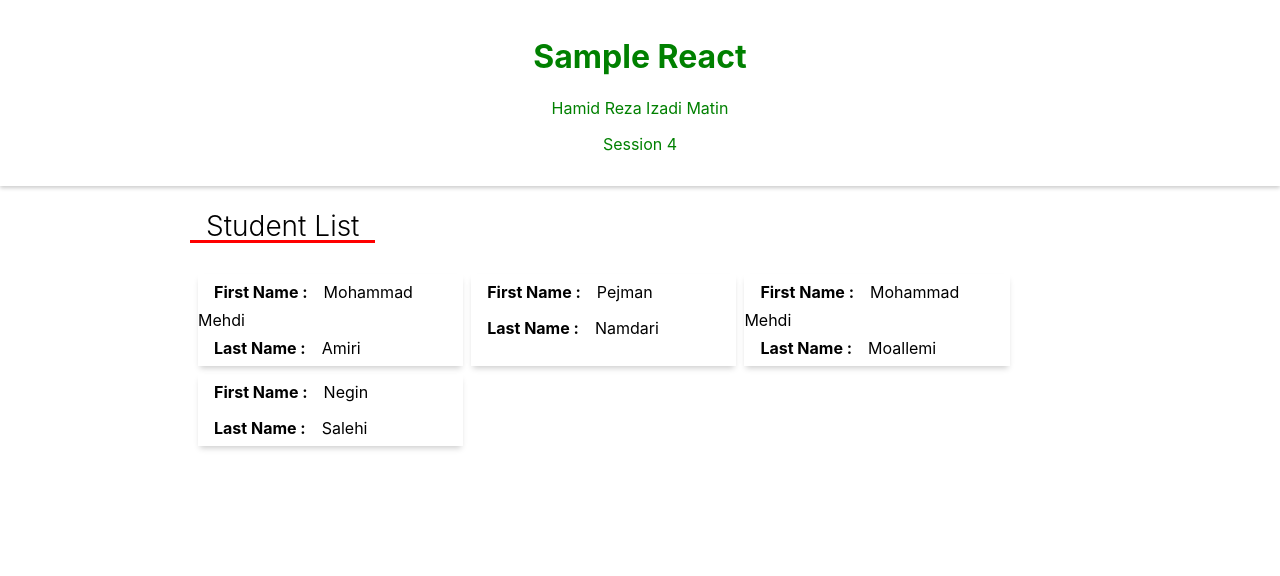
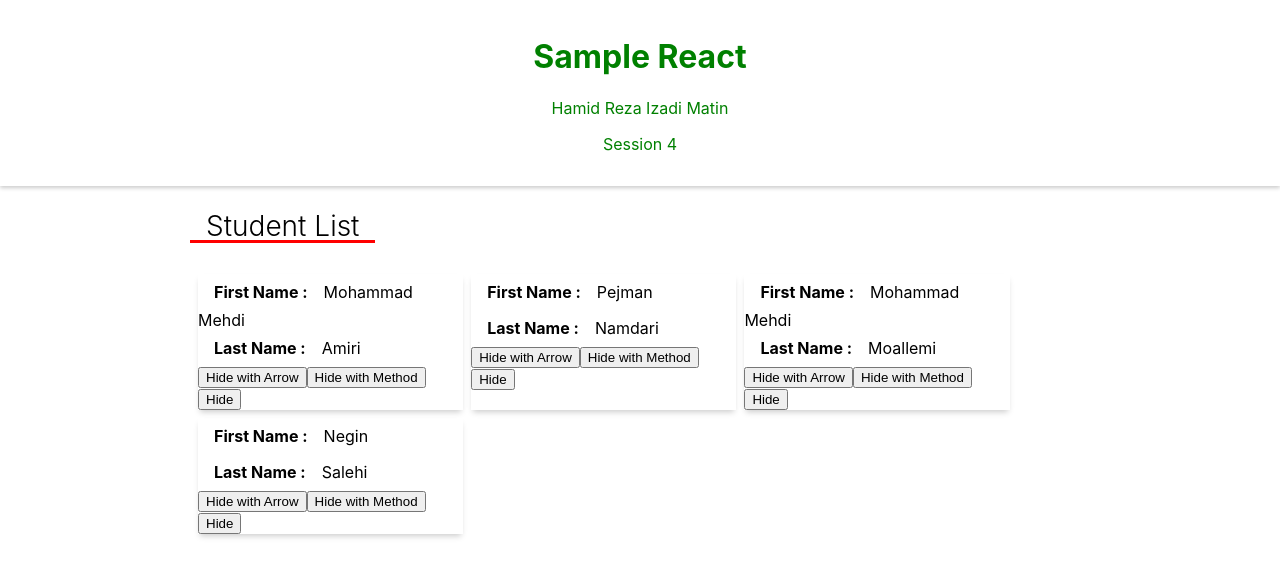
Before and after one commit to hamidmatin/ReactJS-99-11-28, a React (Create React App) app: page / in a window 1280 px wide. Shown: the top 576 px of the page. Built offline with nearby package versions, Linux system fonts and the light colour scheme.

Commit message:
Event Handler in React

```diff
--- a/src/components/students/Student.js
+++ b/src/components/students/Student.js
@@ -1,8 +1,39 @@
 import React, { Component } from 'react';
 
 export default class Student extends Component {
+  constructor() {
+    super();
+    this.state = { visible: true };
+
+    // This binding is necessary to make `this` work in the callback
+    this.hideMethodStudent = this.hideMethodStudent.bind(this);
+  }
+
+  // This syntax ensures `this` is bound within handleClick.
+  // Warning: this is *experimental* syntax.
+  hideStudent = () => {
+    console.log('Hide');
+    console.log(this);
+    this.setState({ visible: false });
+  };
+
+  hideMethodStudent () {
+    console.log('Hide');
+    console.log(this);
+    this.setState({ visible: false });
+  };
+
+  showStudent() {
+    console.log('Hide');
+    console.log(this)
+    this.setState({ visible: true });
+  }
+
+  setVisibleStudent = (visible)=>{
+    this.setState({ visible: visible });
+  }
   render() {
-    return (
+    return this.state.visible ? (
       <div className='student'>
         <div>
           <span className='label'>First Name :</span>
@@ -12,7 +43,13 @@
           <span className='label'>Last Name :</span>
           <span className='vlaue'>{this.props.LastName}</span>
         </div>
+        <button onClick={this.hideStudent}>Hide with Arrow</button>
+        <button onClick={this.hideMethodStudent}>Hide with Method</button>
+        <button onClick={this.setVisibleStudent.bind(this, false)}>Hide</button>
       </div>
+    ) : (
+      // <button onClick={this.showStudent}>Show</button>
+      <button onClick={ ()=>{ this.setVisibleStudent(true) } }>Show</button>
     );
   }
 }
```
